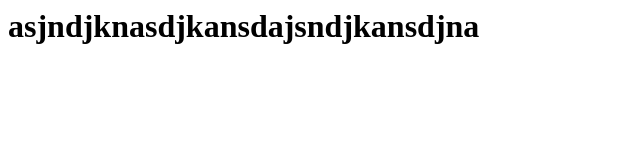
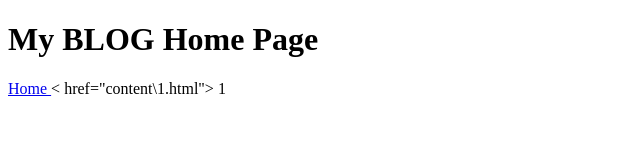
Before and after one commit to mlepython/mlepython.github.io, a plain HTML site: page index.html in a window 1280 px wide. Shown: the whole page, without its empty margins (0-640 px from the left). Drawn offline with Linux system fonts and the light colour scheme.

Commit message:
Updates blog

```diff
--- a/index.html
+++ b/index.html
@@ -1 +1,20 @@
-<h1>asjndjknasdjkansdajsndjkansdjna</h1>
+<!DOCTYPE html>
+<html lang="en">
+ <head>
+  <meta charset="utf-8"/>
+  <title>
+   Title
+  </title>
+ </head>
+ <body>
+  <h1>
+   My BLOG Home Page
+  </h1>
+  <a href="index.html">
+   Home
+  </a>
+  < href="content\1.html">
+   1
+  </>
+ </body>
+</html>
```
Also changed, not shown: content/1.html (added, +9 -0 lines), 1 other file.
